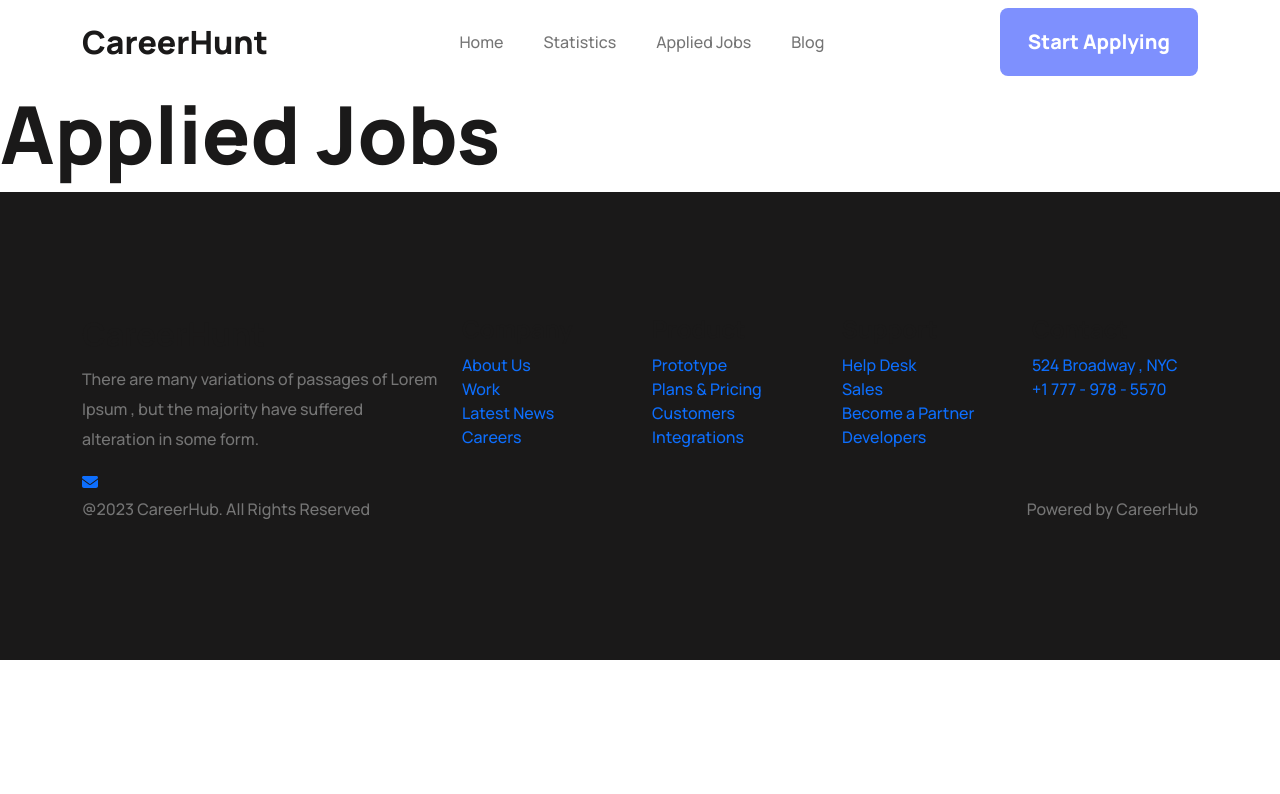
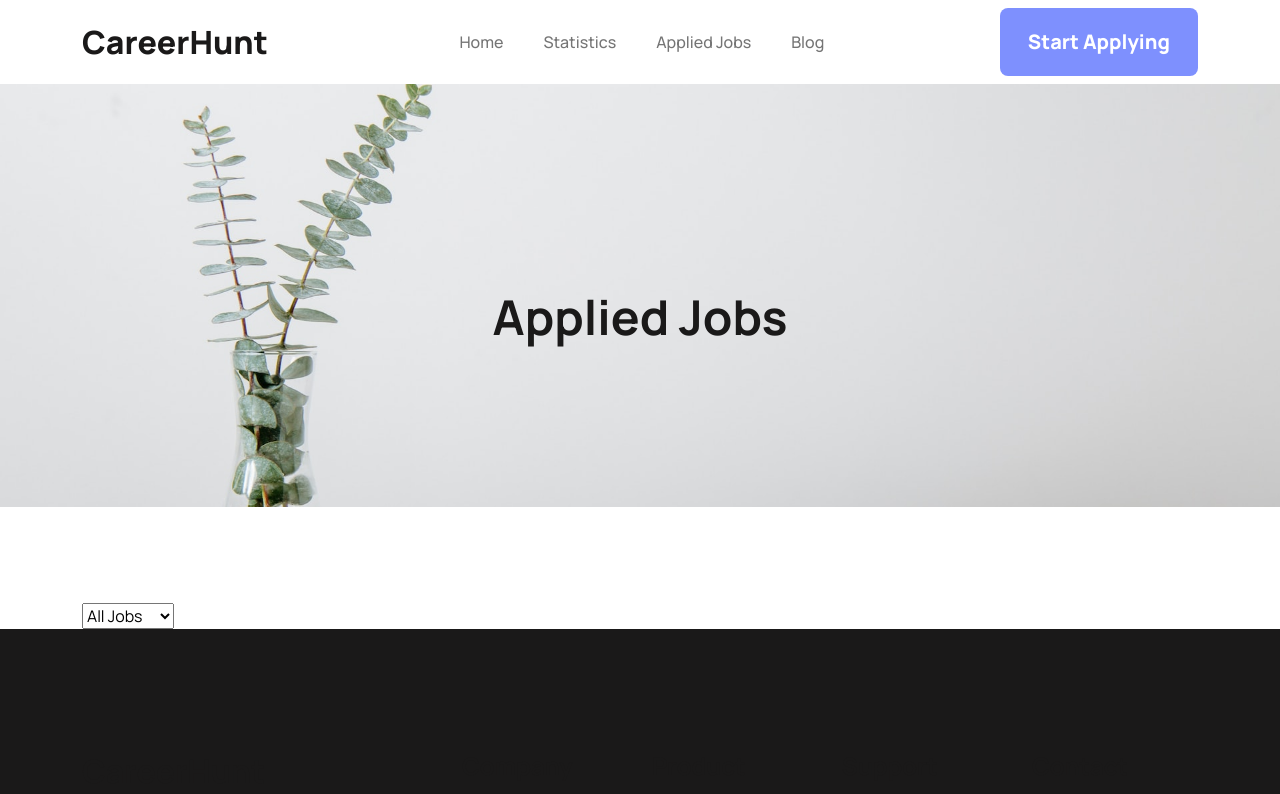
Before and after one commit to amirayhan/career-hunt-react-template, a React (Vite) app: page /appliedjobs in a window 1280 px wide. Shown: the top 794 px of the page. Built offline with nearby package versions, Linux system fonts and the light colour scheme.

Commit message:
applied job page ready

```diff
--- /dev/null
+++ b/src/components/AppliedItem/AppliedItem.css
@@ -0,0 +1,11 @@
+.job_item .job_item_details .logo_image {
+    width: 300px;
+    padding: 30px;
+    background: #ececec;
+    display: flex;
+    align-items: center;
+    margin-right: 20px;
+}
+.job_item .job_item_details .job_content button {
+    margin: 15px;
+}
--- /dev/null
+++ b/src/components/AppliedItem/AppliedItem.jsx
@@ -0,0 +1,29 @@
+import React from "react";
+import { Link } from "react-router-dom";
+import "./AppliedItem.css";
+
+const AppliedItem = ({ job }) => {
+    const { id, logo_img, title, company, job_type, location } = job;
+    return (
+        <>
+            <div className="job_item d-flex justify-content-between align-items-center">
+                <div className="job_item_details d-flex">
+                    <div className="logo_image">
+                        <img src={logo_img} alt={title} />
+                    </div>
+                    <div className="job_content">
+                        <h4>{title}</h4>
+                        <h6>{company}</h6>
+                        <button className="button2">{job_type}</button>
+                        <p>{location}</p>
+                    </div>
+                </div>
+                <Link to={`/job/${id}`} className="button1">
+                    View Details
+                </Link>
+            </div>
+        </>
+    );
+};
+
+export default AppliedItem;
--- a/src/components/AppliedJobs/AppliedJobs.jsx
+++ b/src/components/AppliedJobs/AppliedJobs.jsx
@@ -1,11 +1,42 @@
-import React from "react";
+import React, { useEffect, useState } from "react";
+import { useLoaderData } from "react-router-dom";
+import { getShoppingCart } from "../../utilities/fakedb";
+import AppliedItem from "../AppliedItem/AppliedItem";
 import "./AppliedJobs.css";
 
 const AppliedJobs = () => {
+    const allJobs = useLoaderData();
+    const [appliedJobs, setAppliedJobs] = useState([]);
+
+    useEffect(() => {
+        const storedCart = getShoppingCart();
+
+        // Filter allJobs to get the applied jobs based on their IDs
+        const appliedJobsDetails = allJobs.filter((job) => storedCart.hasOwnProperty(job.id));
+
+        setAppliedJobs(appliedJobsDetails);
+    }, [allJobs]);
+
     return (
-        <div>
-            <h1>Applied Jobs</h1>
-        </div>
+        <>
+            <div className="job_details_banner mb-5">
+                <h2 className="text-center">Applied Jobs</h2>
+            </div>
+            <div className="applied_jobs pt-5">
+                <div className="container">
+                    <form>
+                        <select>
+                            <option value="allJobs">All Jobs</option>
+                            <option value="allJobs">Part Time</option>
+                            <option value="allJobs">Full Time</option>
+                        </select>
+                    </form>
+                    {appliedJobs.map((job) => (
+                        <AppliedItem key={job.id} job={job}></AppliedItem>
+                    ))}
+                </div>
+            </div>
+        </>
     );
 };
 
--- a/src/main.jsx
+++ b/src/main.jsx
@@ -26,6 +26,7 @@ const router = createBrowserRouter([
             {
                 path: "appliedjobs",
                 element: <AppliedJobs></AppliedJobs>,
+                loader: () => fetch("../public/featuredJobs.json"),
             },
             {
                 path: "blog",
```
Also changed, not shown: src/assets/job_details_banner.jpg.
